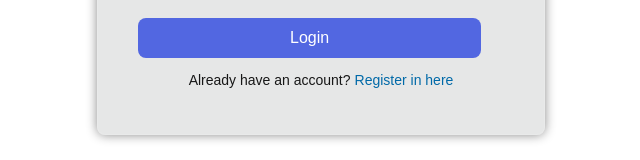
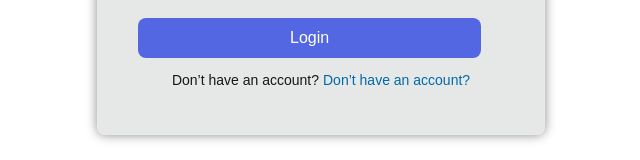
Before and after one commit to MedoAbdo123/Friend-Link, a Next.js app: page /login in a window 1280 px wide. Shown: the part 582-742 px from the top of the page, without its empty margins (319-959 px from the left). Built offline with nearby package versions, Linux system fonts and the light colour scheme; no server answers.

Commit message:
fix: Update registration prompt text in Login component

```diff
--- a/app/login/page.tsx
+++ b/app/login/page.tsx
@@ -132,9 +132,9 @@ function Login() {
                 </button>
 
                 <p className="pb-4 text-sm">
-                  Already have an account?
+                  Don’t have an account?
                   <Link href={"/register"} className="text-sky-700 pl-1">
-                    Register in here
+                    Don’t have an account?
                   </Link>
                 </p>
               </div>
```
